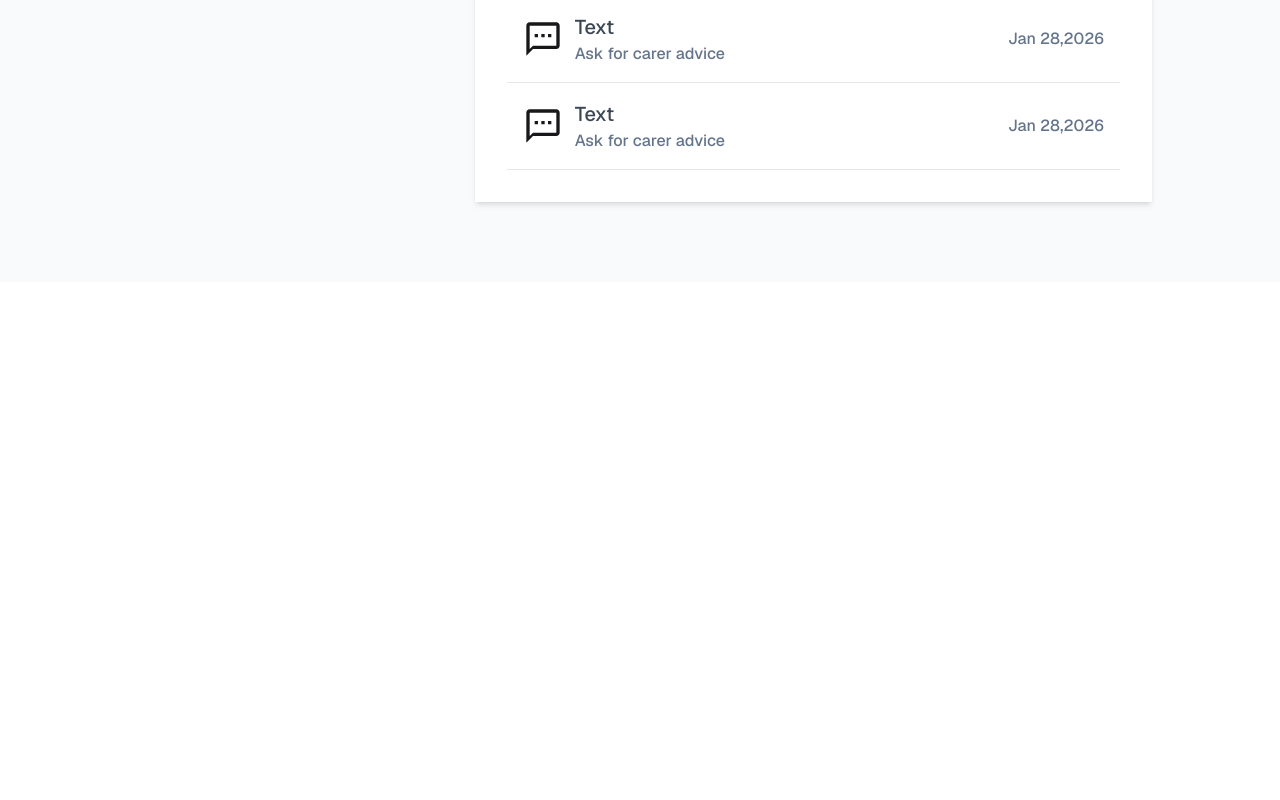
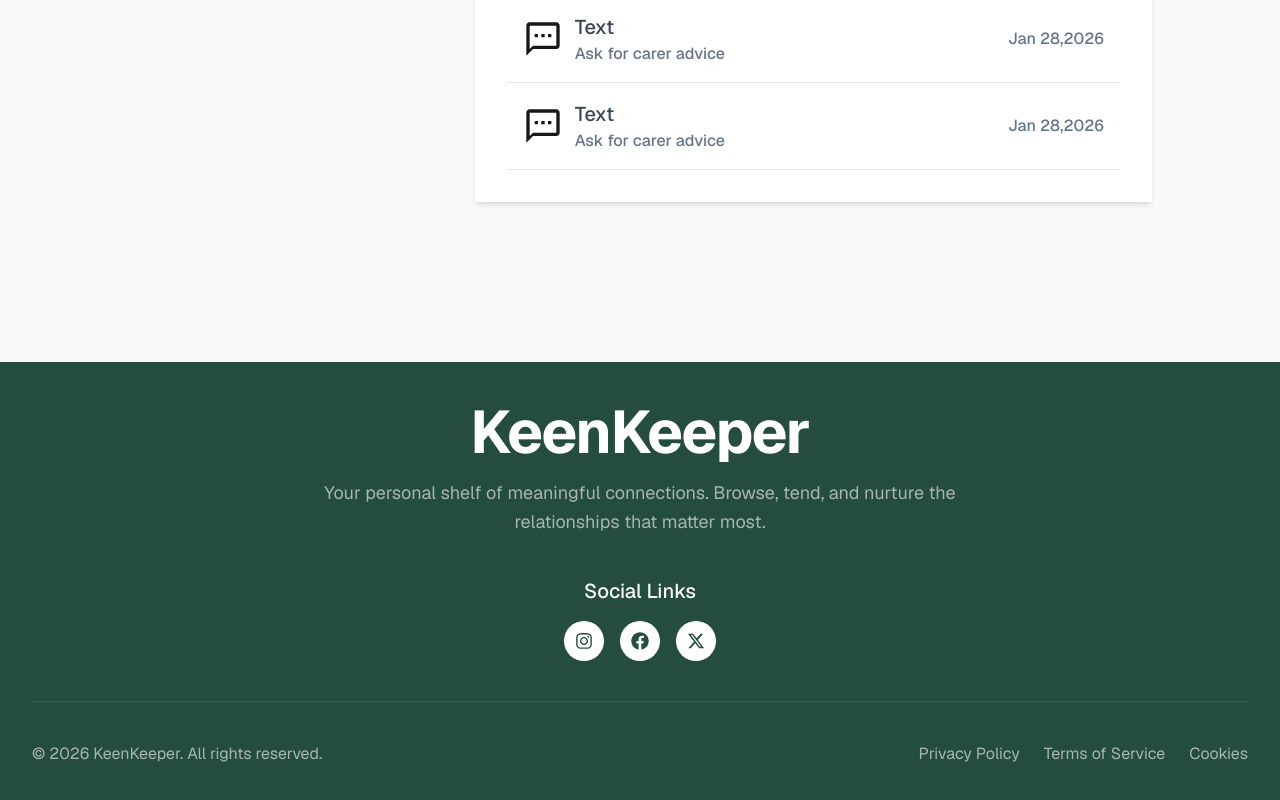
Before and after one commit to sabilulbari/Keen-Keper, a Next.js app: page /userDetails/1 in a window 1280 px wide. Shown: the part 955-1755 px from the top of the page. Before the commit the page ends 1237 px from the top, so only its background shows below. Built offline with nearby package versions, Linux system fonts and the light colour scheme.

Commit message:
added Footer part

```diff
--- a/src/app/components/sheared/UserCallTextButton/CallAndTextButton.jsx
+++ b/src/app/components/sheared/UserCallTextButton/CallAndTextButton.jsx
@@ -10,8 +10,7 @@
   const userData = user;
 
   const storeUser = useContext(UserContext);
-  console.log(storeUser, "Something");
-
+const {handleCall} = storeUser
   return (
       <div className="grid grid-cols-3 gap-8">
         <div className=" btn flex-col py-15 text-[#64748B] rounded-md " onClick={() => handleCall(userData)}>
--- /dev/null
+++ b/src/app/components/sheared/footer/Footer.jsx
@@ -0,0 +1,56 @@
+import React from "react";
+import { FaFacebook, FaInstagram } from "react-icons/fa";
+import { FaXTwitter } from "react-icons/fa6";
+
+const Footer = () => {
+  return (
+    <footer className="bg-[#244D3F] mt-20">
+      <div className="max-w-7xl mx-auto px-4 sm:px-6 lg:px-8 py-10 space-y-10">
+        {/* Top Section */}
+        <div className="text-center space-y-4">
+          <h1 className="text-4xl sm:text-5xl md:text-6xl font-bold text-white tracking-tight">KeenKeeper</h1>
+          <p className="text-[#fafafa9b] text-sm sm:text-base md:text-lg max-w-2xl mx-auto leading-relaxed">
+            Your personal shelf of meaningful connections. Browse, tend, and nurture the relationships that matter most.
+          </p>
+        </div>
+
+        {/* Social Section */}
+        <div className="flex flex-col items-center space-y-4">
+          <h3 className="font-medium text-lg sm:text-xl text-[#FAFAFA]">Social Links</h3>
+          <div className="flex gap-4">
+            {[FaInstagram, FaFacebook, FaXTwitter].map((Icon, index) => (
+              <div
+                key={index}
+                className="bg-white w-10 h-10 flex items-center justify-center rounded-full cursor-pointer transition-all duration-300 hover:scale-110 hover:bg-gray-200"
+              >
+                <Icon className="text-[#244D3F] text-lg" />
+              </div>
+            ))}
+          </div>
+        </div>
+
+        {/* Divider */}
+        <hr className="border-gray-500/40" />
+
+        {/* Bottom Section */}
+        <div className="flex flex-col md:flex-row justify-between items-center gap-4 text-[#fafafa9b] text-sm sm:text-base">
+          <p className="text-center md:text-left">© 2026 KeenKeeper. All rights reserved.</p>
+
+          <div className="flex flex-wrap justify-center gap-4 sm:gap-6">
+            <a href="#" className="hover:text-white transition">
+              Privacy Policy
+            </a>
+            <a href="#" className="hover:text-white transition">
+              Terms of Service
+            </a>
+            <a href="#" className="hover:text-white transition">
+              Cookies
+            </a>
+          </div>
+        </div>
+      </div>
+    </footer>
+  );
+};
+
+export default Footer;
--- a/src/app/layout.js
+++ b/src/app/layout.js
@@ -2,6 +2,8 @@
 import "./globals.css";
 import NavBar from "./components/sheared/navbar/Navbar";
 import UserProvider from "./context/UserContext";
+import Provider from "./lib/Provider";
+import Footer from "./components/sheared/footer/Footer";
 
 const geistSans = Geist({
   variable: "--font-geist-sans",
@@ -22,10 +24,11 @@
   return (
     <html lang="en" data-theme="light" className={`${geistSans.className}`}>
       <body className="bg-[#F8FAFC] ">
-        <UserProvider>
+        <Provider>
           <NavBar></NavBar>
           {children}
-        </UserProvider>
+          <Footer/>
+        </Provider>
       </body>
     </html>
   );
--- /dev/null
+++ b/src/app/lib/Provider.jsx
@@ -0,0 +1,12 @@
+import React from 'react';
+import UserProvider from '../context/UserContext';
+
+const Provider = ({children}) => {
+    return (
+        <UserProvider>
+            {children}
+        </UserProvider>
+    );
+};
+
+export default Provider;
```
